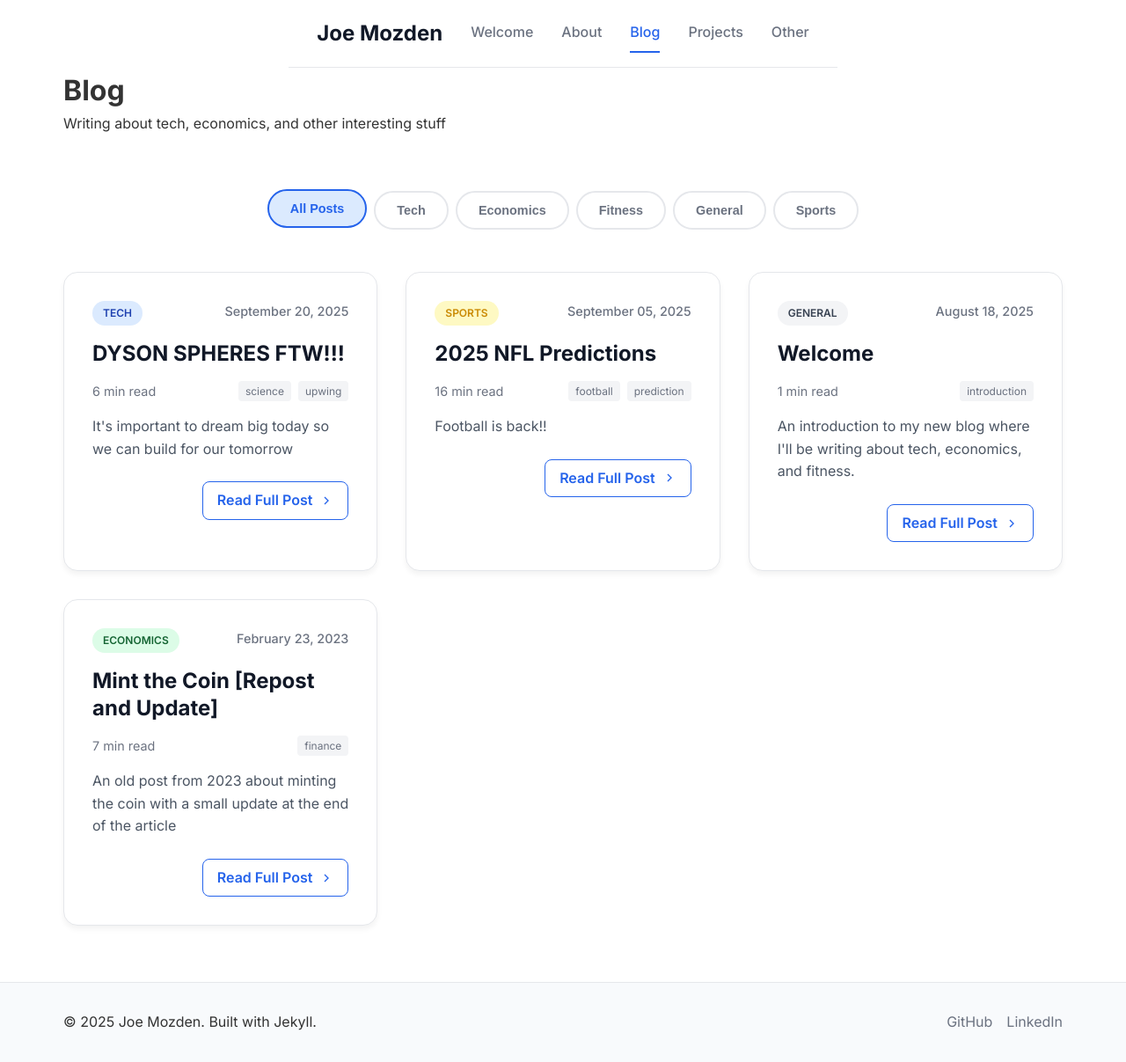
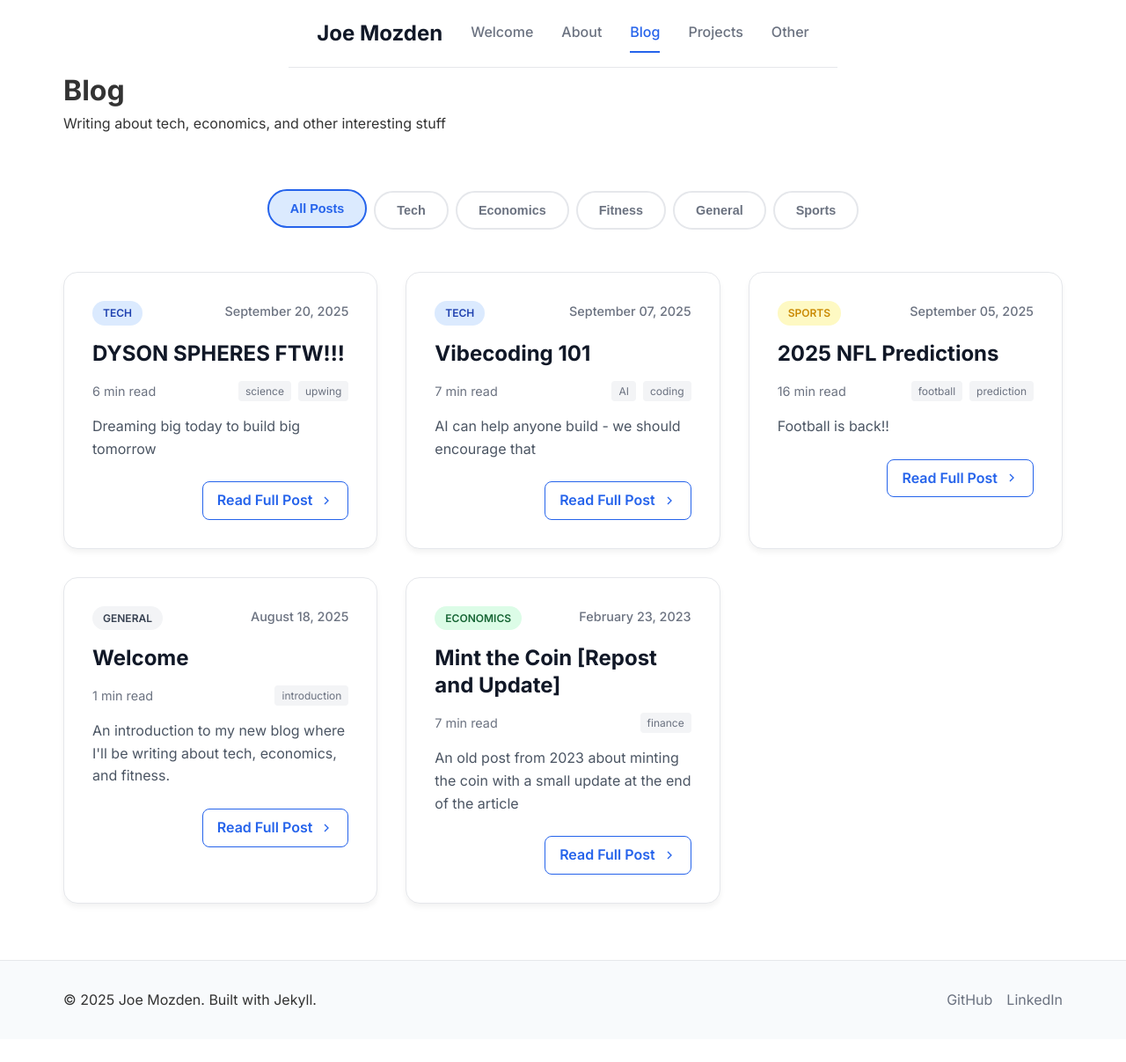
Before and after one commit to jmozden3/jmozden3.github.io, a Jekyll site: the page built from blog.html, in a window 1280 px wide. Shown: the whole page at 88% size. Built offline with Jekyll 4.4.1, drawn with Linux system fonts in a browser that asks for light colours; after the commit the page ends 1181 px from its top, so only the background shows below that; some of the changed lines change nothing that is shown.

Commit message:
vibecoding blog upload

```diff
--- a/_posts/2025-09-20-dyson-spheres.md
+++ b/_posts/2025-09-20-dyson-spheres.md
@@ -4,7 +4,7 @@ title: "DYSON SPHERES FTW!!!"
 date: 2025-09-20 12:00:00 -0500
 categories: tech
 tags: [science, upwing]
-excerpt: "It's important to dream big today so we can build for our tomorrow"
+excerpt: "Dreaming big today to build big tomorrow"
 ---
 
 I'm a huge fan of Spiderman 2. Besides it being an absolutely kick ass movie, it was one of the first movies I watched as a young buck where I thought "you know...the villain is kind of onto something here."
--- /dev/null
+++ b/_posts/2025-09-30-vibecoding.md
@@ -0,0 +1,67 @@
+---
+layout: post
+title: "Vibecoding 101"
+date: 2025-09-07 12:00:00 -0500
+categories: tech
+tags: [AI, coding]
+excerpt: "AI can help anyone build - we should encourage that"
+---
+
+On a beautiful sunny day in Upper West Side, I was walking and talking about AI with my school buddy, as all business students seem to do 24/7/365. In the midst of our discussion he mentioned to me...
+
+"I understand that ChatGPT is good for coding but I don't actually get how people do anything with it"
+That stuck with me - it was a good reminder that even among those involved in business and tech, the real power of ChatGPT, Claude, Gemini, and others isn't always obvious. Besides making ghiblis or [doing your homework](https://www.edweek.org/technology/new-data-reveal-how-many-students-are-using-ai-to-cheat/2024/04), there's one benefit I find extraordinary - lowering the barrier to code creation. In its simplest form, vibecoding is just a way that AI makes coding accessible to everyone. Vibing opens the door for everyone to _build stuff_. And that's the beauty of it. It lets anyone with an idea simply vibe with AI and end up with something real.
+
+![Pinnocchio](/assets/images/PINOCCHIO.jpg)
+> *"I'm a real SAAS business application!"*
+
+## Vibing Origins
+
+![original vibecoding tweet](/assets/images/vibecoding-tweet.png)
+
+Back in early 2025, Andrej Karpathy coined the term "vibecoding" in this tweet. I think this is pretty much correct definition, although people have their unique spin on it. The way I see it, vibecoding is simply using AI to help you code. No Computer Science degree required. No bootcamp. No months of learning syntax. Just you, your idea, and an AI tool.
+
+AI tools like ChatGPT, Claude, and Gemini have gotten so good at writing code that they can build entire things for you. A game. A website. A tool that solves your specific problem. You describe what you want in plain English, and it codes it. That's the whole magic trick.
+
+![Business students discussing AI](/assets/images/talking-about-ai-dalle.png)
+> *DALL-E generated image of "Two businesss school students discussing AI on a sunny day in New York City's Upper West Side, using a cartoon art style"*
+
+## Let go, give in, vibe on
+
+I am not a programmer by nature myself, but vibecoding has helped me build more than I ever imagined I could have. It helped me build [this game](https://topfive-h7dtbccrgmd8gye8.eastus2-01.azurewebsites.net/), or even this very website. It helped my non-technical friend [build his website](https://duncanheidkamp.com/), and helped countless others build to their hearts' desires.
+
+It's not only the simple stuff either. I've seen my friend, a former educator, build an application that helps teachers build out entire lesson plans and associated slides. I've seen another friend use vibecoding to help him build smart home applications. None of these are earth-shattering, but that doesn't matter. What matters is that people ideas and they made them real.
+
+If you haven't tried vibecoding yet, here's the basic flow:
+1. You pick an idea for something to build. It can truly be anything, but the recommendation is to always start small (build a tic tac toe game if you don't have any better ideas)
+2. You open an AI tool like ChatGPT or Claude and describe what you want - "build me a tic tac toe game" or "create a tool that converts temperatures."
+3. The AI gives you code. I typically like to ask the tool to explain what it's building so you can learn as you go.
+4. You paste that code into files on your computer using a tool called an IDE (like [VS Code](https://code.visualstudio.com/download) or [Cursor](https://cursor.com/download) – these are just apps where you write and organize code...for example, you're not pasting code into Microsoft Word, you make or paste it in an IDE).
+5. Then you run it and see what you made. If something doesn't work or you want to change it, you just tell the AI and it fixes it.
+6. If you want others to use what you built, you can deploy it online with tools like Netlify or Vercel or any cloud service like Azure or AWS – this can be complicated sometimes, but the AI walks you through this.
+
+That's it. The AI handles the technical complexity and you handle the strategy and vision. Vibecoding empowers those with drive and vision to create.
+
+![Sharing a virtual game with others](/assets/images/creating-an-application.png)
+> *DALL-E generated image of "someone vibecoding and creating a game that they are sharing with the world, using a fun and vibrant art style*
+
+To get started, I'd literally recommend opening ChatGPT or Claude and typing:
+
+_"I've never coded before and want to build something simple to get started - maybe a tic tac toe game or [your idea here]. Walk me through the entire process step by step: what tools I need, how to write and organize the code, and how to actually run it on my computer so I can see it work. I want to learn as we go, not just copy and paste. And let me know that I can ask you to change things once it's working."_
+
+Then just follow along. It seems like a lot the first time, but once you do it once, you'll realize how straightforward it actually is. And like anything else, the more you do, the more you learn.
+
+## A broader point about vibecoding
+
+Does this mean we should vibecode everything? Definitely not. AI still is not as good as our best programmers at producing code. It may produce a lot of it, but it doesn't mean it's always right. AI often overcomplicates really simple tasks and that can lead to a plethora of issues. I absolutely do not want AI (at least right now) coding critical software that people's lives might depend on.  AI models are nothing more than a prediction tool and sometimes those predictions can go horribly wrong. For now, and possibly forever, there is always a place for programmers.
+
+However, as you might've been able to decipher from this post, I think vibecoding is incredible. It helped me create so much more than I ever could have imagined. It can help you do the same. And I believe creation - building things - is a net positive for society as a whole.
+
+We should _build_ more things. Vibecoding is democratizing that ability like never before. Before, if you had an idea for a simple game or a productivity tool, you had two options: spend months or years learning to code or pay someone else to do it for you. Now, you can sit down on a Saturday afternoon, vibe along with an AI tool, and walk away with something real you created.
+
+This, to me, is more than just individual empowerment, although that is incredible as well. It's about unleashing human creativity at scale. When more people can build things, we get more solutions to problems we didn't even know we had before. We get more tools, more games, more experiments, more applications. We get someone who's sat on a business idea for years finally bringing it to life. We get someone making their first app and having the same incredible feeling of seeing a finished built product as they did when they used to build legos (oh wait that's me).
+
+Not everyone needs to vibecode nor does everyone need to build anything. But the fact that we _can_ is pretty remarkable. It's turned this exclusive club into an open sandbox, and everyone is invited to start building sandcastles.
+
+![Little boy building sandcastles](/assets/images/building-sandcastles.jpg)
+> *Look at this little man building this awesome sandcastle...needs a moat, though*
```
Also changed, not shown: assets/images/PINOCCHIO.jpg (added), assets/images/building-sandcastles.jpg (added), 2 other files.
